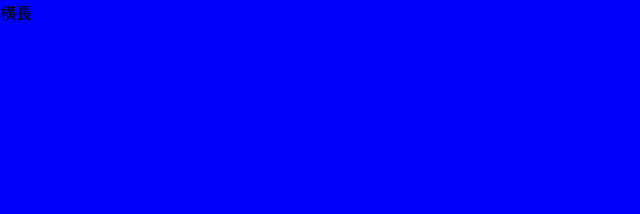
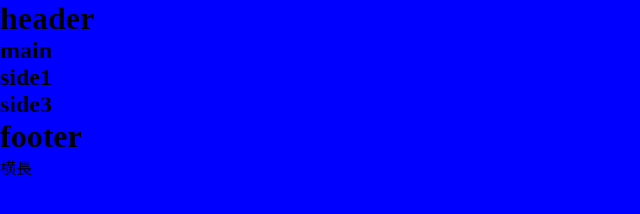
Before and after one commit to g1527066/2016web1-10, a plain HTML site: page index.html in a window 1280 px wide. Shown: the whole page, without its empty margins (0-640 px from the left). Drawn offline with Linux system fonts and the light colour scheme.

Commit message:
Update index.html

```diff
--- a/index.html
+++ b/index.html
@@ -2,10 +2,24 @@
 <html lang="ja">
   <head>
     <meta charset="UTF-8">
-
     <meta name="viewport" content="width=device-width">
     <link rel="stylesheet" type="text/css" href="css/default.css">
-    <title>練習9</title>
+    <title>練習10</title>
   </head>
   <body>
-  </bode>
+    <header>
+      <h1>header</h1>
+    </header>
+    <section>
+      <h1>main</h1>
+    </section>
+    <aside>
+      <h1>side1</h1>
+    </aside>
+    <aside>
+      <h1>side3</h1>
+    </aside>
+    <footer>
+      <h1>footer</h1>
+    </footer>
+  </body>
```
